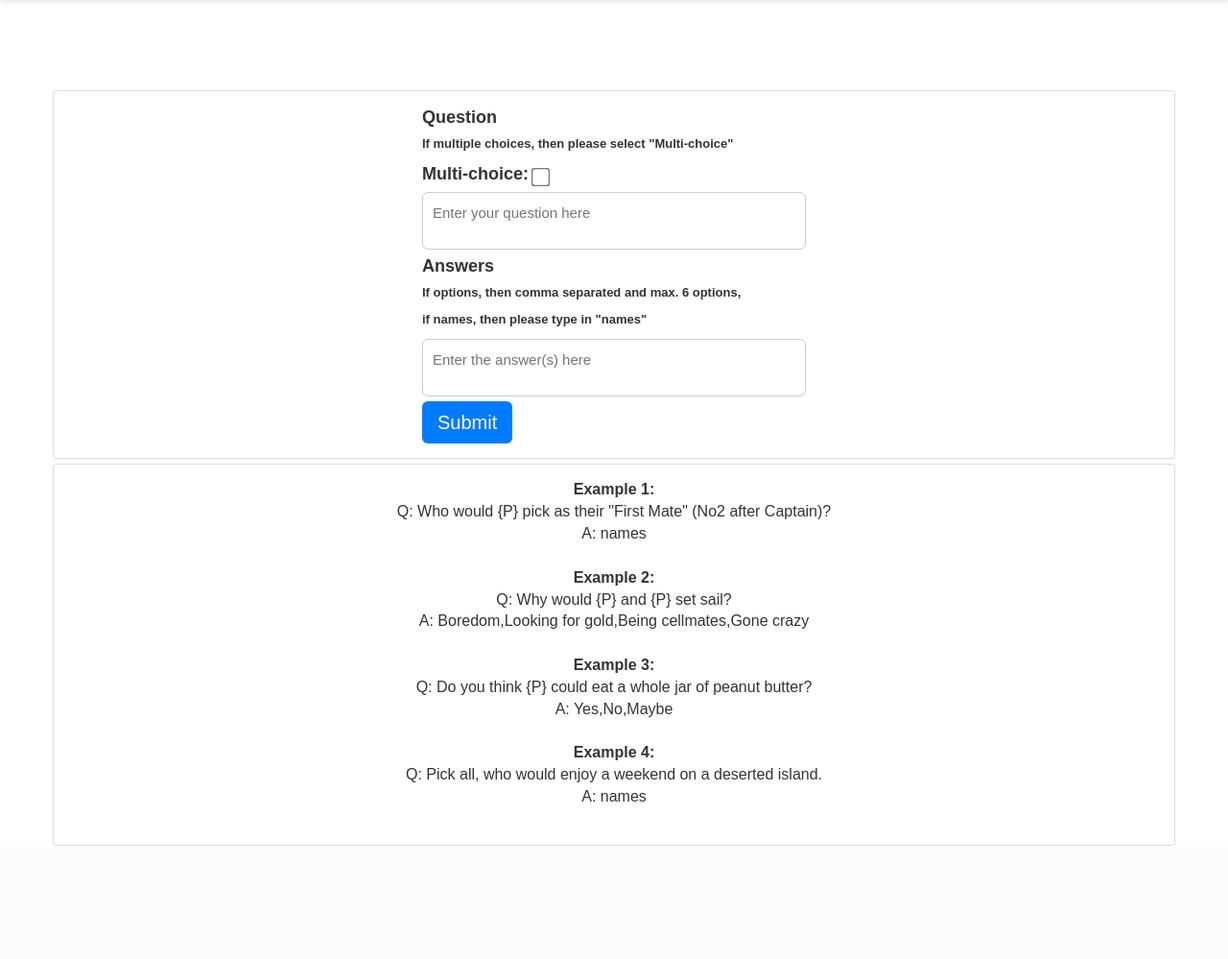
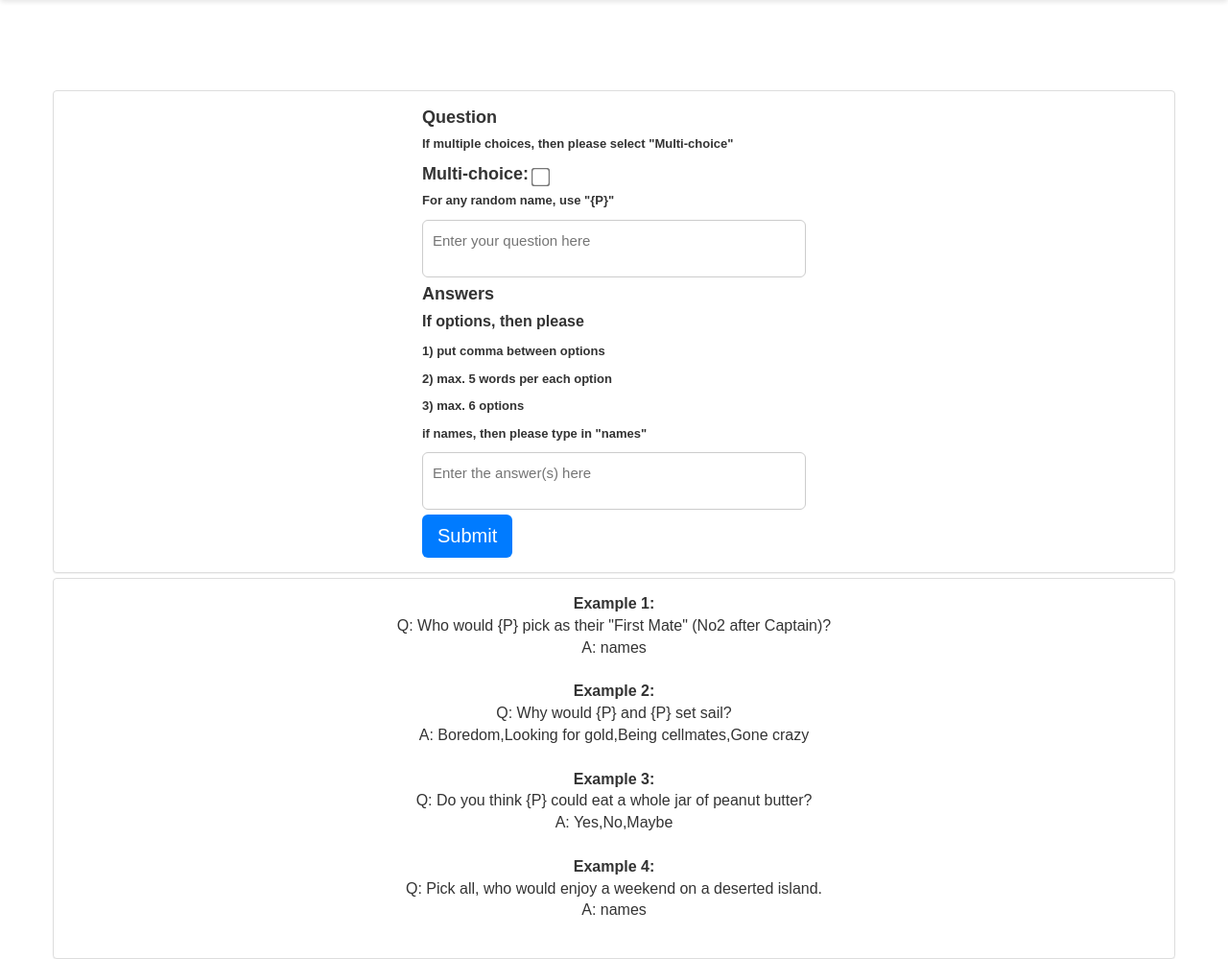
Before and after one commit to gergelyhornyak/namizu, a Flask app: page /namizu/editor in a window 1280 px wide. Shown: the part 60-1059 px from the top of the page at 96% size. Before the commit the page ends 941 px from the top, so only its background shows below. Run offline with Flask 3, Linux system fonts and the light colour scheme; parts of the project's set-up code (start-up, migrations or seed data) failed here and were passed over; some libraries are stand-ins or nearby versions.

Commit message:
extra hints

```diff
--- a/flask-app/app_dir/templates/namizu/editor.html
+++ b/flask-app/app_dir/templates/namizu/editor.html
@@ -192,19 +192,27 @@
                     <div class="container_q">
                         <form method="post">
                             <label for="question" class="form-label">Question</label>
+                            {% if not form_submitted %}
                             <p style="font-weight: bolder;font-size: small;">If multiple choices, then please select "Multi-choice"</p>
-
+                            {% endif %}
                             <div class="form-checkbox-group">
                                 <label class="form-label">Multi-choice:</label>
                                 <div class="checkbox-option">
                                     <input type="checkbox" id="single_answer" name="question_type" value="multichoice">
                                 </div>
                             </div>
-
+                            {% if not form_submitted %}
+                            <p style="font-weight: bolder;font-size: small;">For any random name, use "{P}"</p>
+                            {% endif %}
                             <textarea name="question" class="form-input" placeholder="Enter your question here"></textarea><br>
                             <label for="answers" class="form-label">Answers</label>
-                            <p style="font-weight: bolder;font-size:small;">If options, then comma separated and max. 6 options,</p>
+                            {% if not form_submitted %}
+                            <p style="font-weight: bolder;font-size:medium;">If options, then please</p>
+                            <p style="font-weight: bolder;font-size:small;">1) put comma between options</p>
+                            <p style="font-weight: bolder;font-size:small;">2) max. 5 words per each option</p>
+                            <p style="font-weight: bolder;font-size:small;">3) max. 6 options</p>
                             <p style="font-weight: bolder;font-size: small;">if names, then please type in "names"</p>
+                            {% endif %}
                             <textarea name="answers" class="form-input" placeholder="Enter the answer(s) here"></textarea><br>
 
                             <input type="submit" id="submit_form" class="form-button" value="Submit">
```
